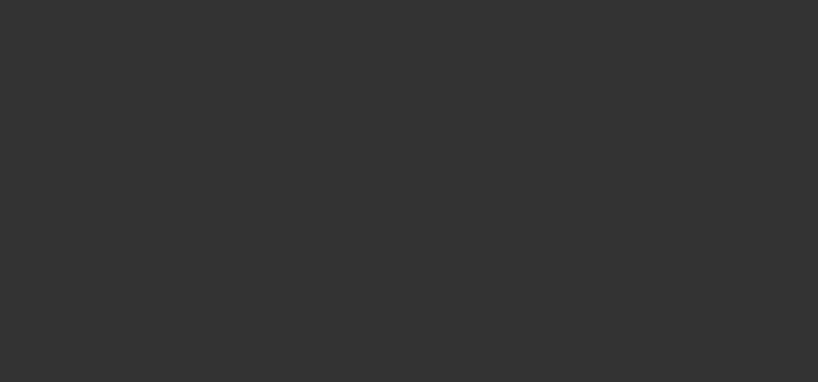
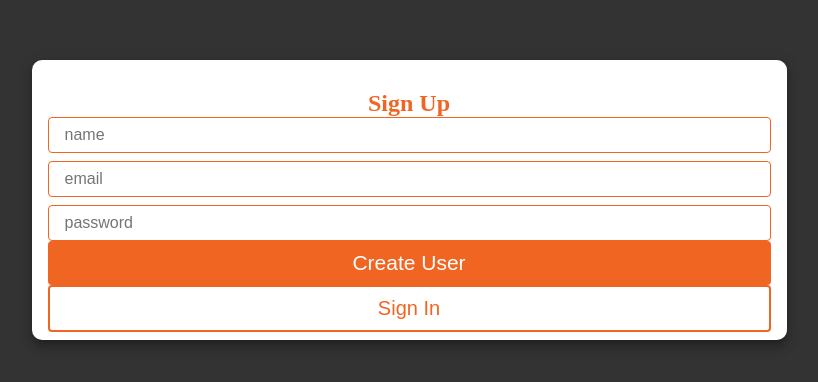
Before and after one commit to gabssanto/engenharia-de-software, a React (Create React App) app in the folder frontend/: page /signUp in a window 1280 px wide. Shown: the part 200-582 px from the top of the page, without its empty margins (231-1049 px from the left). Built offline with nearby package versions, Linux system fonts and the light colour scheme.

Commit message:
added page to create user still needs to connect to api

```diff
--- a/frontend/src/pages/SignIn/index.tsx
+++ b/frontend/src/pages/SignIn/index.tsx
@@ -1,5 +1,5 @@
 import React, { useState } from 'react';
-import { useHistory } from "react-router-dom";
+import { useHistory, Link } from "react-router-dom";
 
 import api from "../../api";
 
@@ -56,9 +56,11 @@ const Login: React.FC = () => {
           <SubmitButton onClick={handleSubmit}>
             <h2>Enter</h2>
           </SubmitButton>
-          <RegisterButton>
-            <h3>Sign Up</h3>
-          </RegisterButton>
+            <Link to='/signUp'>
+              <RegisterButton style={{ width: '100%' }}>
+                <h3>Sign Up</h3>
+              </RegisterButton>
+            </Link>
         </Card>
       </Container>
   );
--- a/frontend/src/pages/SignIn/styles.tsx
+++ b/frontend/src/pages/SignIn/styles.tsx
@@ -35,8 +35,9 @@ export const Card = styled.div`
     border-radius: 4px;
     font-size: 16px;
   }
-  input:last-of-type {
+  input:nth-child(2n) {
     margin-top: 8px;
+    margin-bottom: 8px;
   }
 `;
 
--- /dev/null
+++ b/frontend/src/pages/SignUp/index.tsx
@@ -0,0 +1,38 @@
+import React, { useState } from 'react';
+import { useHistory } from "react-router-dom";
+
+import api from "../../api";
+
+import { Card, Container, RegisterButton, SubmitButton, Title } from '../SignIn/styles';
+
+const Login: React.FC = () => {
+  return (<Container>
+      <Card>
+        <Title>Sign Up</Title>
+        <form>
+          <input
+            placeholder='name'
+            type='text'
+          />
+          <input
+            placeholder='email'
+            type='text'
+          />
+          <input
+            placeholder='password'
+            type='password'
+          />
+        </form>
+        <SubmitButton onClick={() => {}}>
+          <h2>Create User</h2>
+        </SubmitButton>
+        <RegisterButton>
+          <h3>Sign In</h3>
+        </RegisterButton>
+      </Card>
+    </Container>
+
+  );
+}
+
+export default Login;
--- a/frontend/src/routes.tsx
+++ b/frontend/src/routes.tsx
@@ -2,6 +2,7 @@ import React from 'react';
 import { BrowserRouter, Switch, Route } from 'react-router-dom';
 
 import SignIn from './pages/SignIn';
+import SignUp from './pages/SignUp';
 import Home from './pages/Home';
 import Register from './pages/Register';
 
@@ -10,6 +11,7 @@ export default function Routes() {
     <BrowserRouter>
       <Switch>
         <Route path='/' exact component={SignIn} />
+        <Route path='/signUp' exact component={SignUp} />
         <Route path='/home' exact component={Home} />
         <Route path='/register' exact component={Register} />
       </Switch>
```
